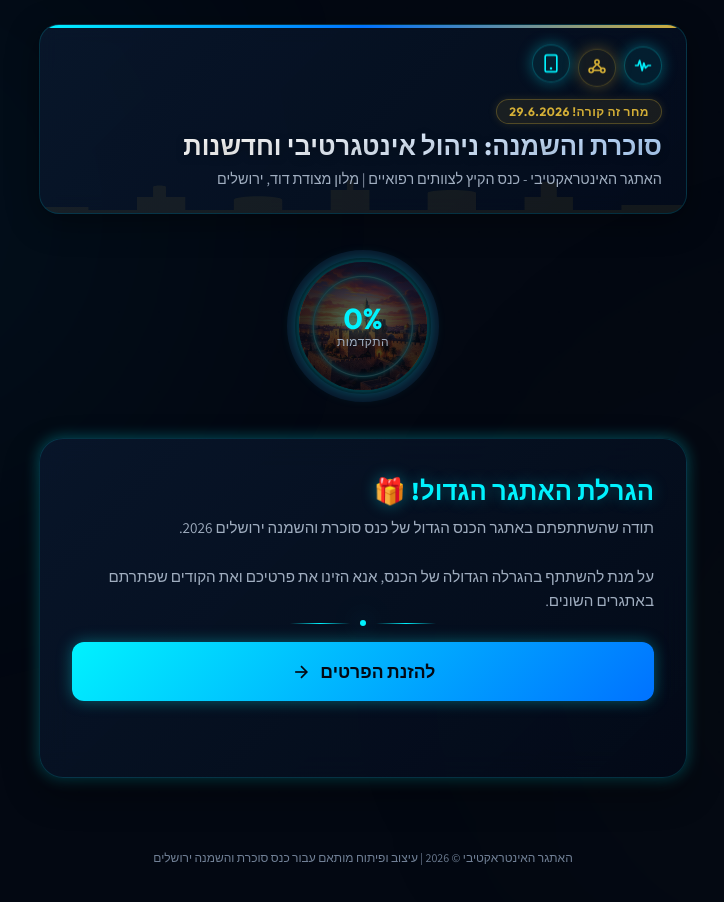
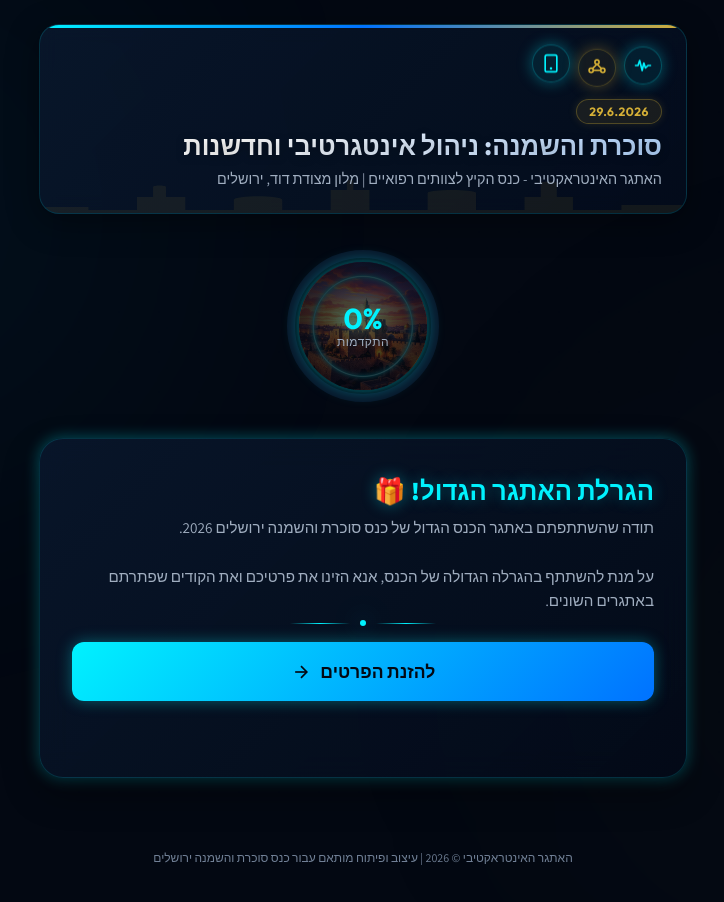
Before and after one commit to tifereteliav/Interactive-challenge-form, a website built with Vite: page index.html in a window 1280 px wide. Shown: the whole page, without its empty margins (277-1001 px from the left). Built offline with nearby package versions, Linux system fonts and the light colour scheme.

Commit message:
Update: Removed 'מחר זה קורה!' badge text from header

```diff
--- a/index.html
+++ b/index.html
@@ -57,7 +57,7 @@
             </div>
 
             <div class="header-titles">
-                <span class="gold-badge">מחר זה קורה! 29.6.2026</span>
+                <span class="gold-badge">29.6.2026</span>
                 <h1 class="main-title">סוכרת והשמנה: ניהול אינטגרטיבי וחדשנות</h1>
                 <p class="subtitle">האתגר האינטראקטיבי - כנס הקיץ לצוותים רפואיים | מלון מצודת דוד, ירושלים</p>
             </div>
```
